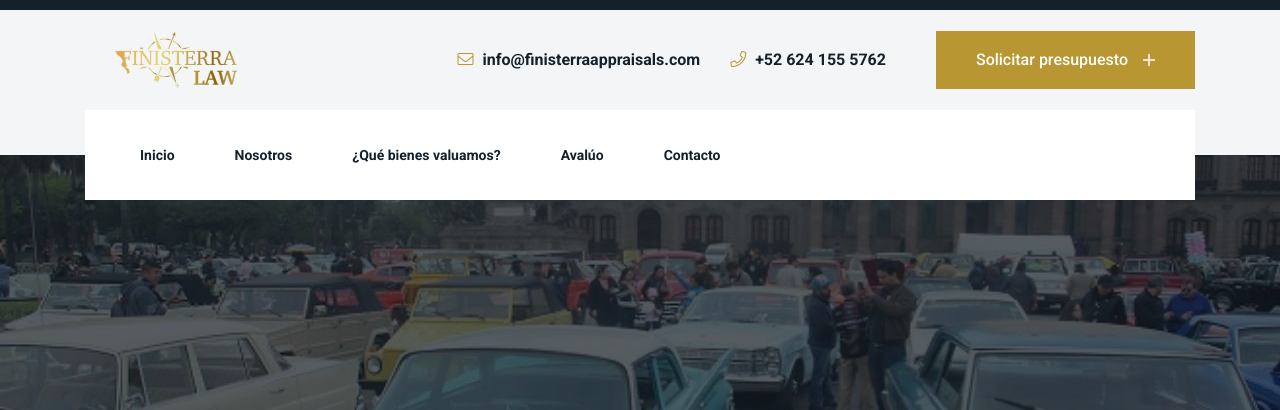
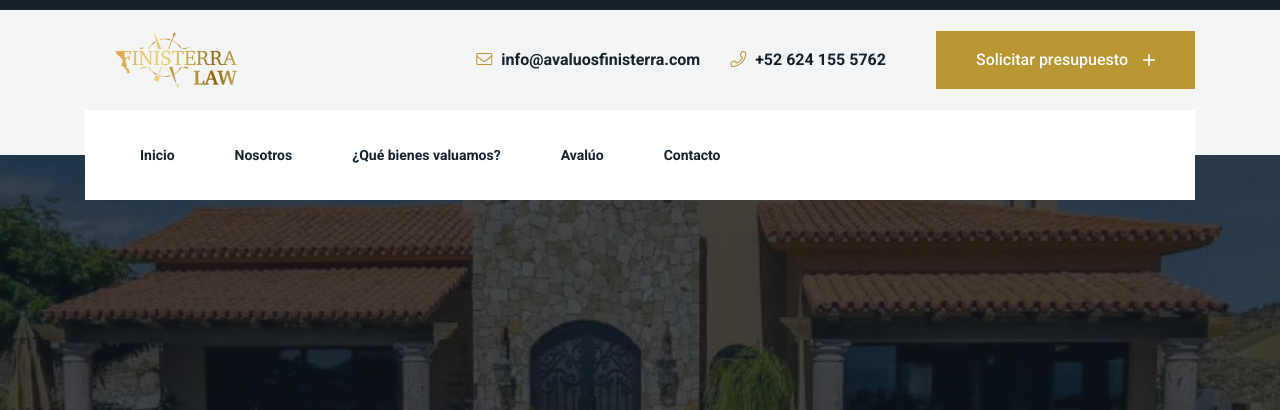
Before and after one commit to Ivonnemtz96/finisterra, a PHP site: page /index.php in a window 1280 px wide. Shown: the top 410 px of the page. Run offline with PHP 8.4, Linux system fonts and the light colour scheme; data that the repository does not hold is empty; some libraries are stand-ins or nearby versions.

Commit message:
cambio nombre de correo

```diff
--- a/includes/header.php
+++ b/includes/header.php
@@ -68,9 +68,9 @@
                     <div class="right-side">
                         <ul class="custom-flex">
                             <li>
-                                <a href="mailto:info@finisterraappraisals.com" class="text-blue">
+                                <a href="mailto:info@avaluosfinisterra.com" class="text-blue">
                                     <i class="fal fa-envelope text-orange"></i>
-                                    info@finisterraappraisals.com
+                                    info@avaluosfinisterra.com
                                 </a>
                             </li>
                             <li>
```
